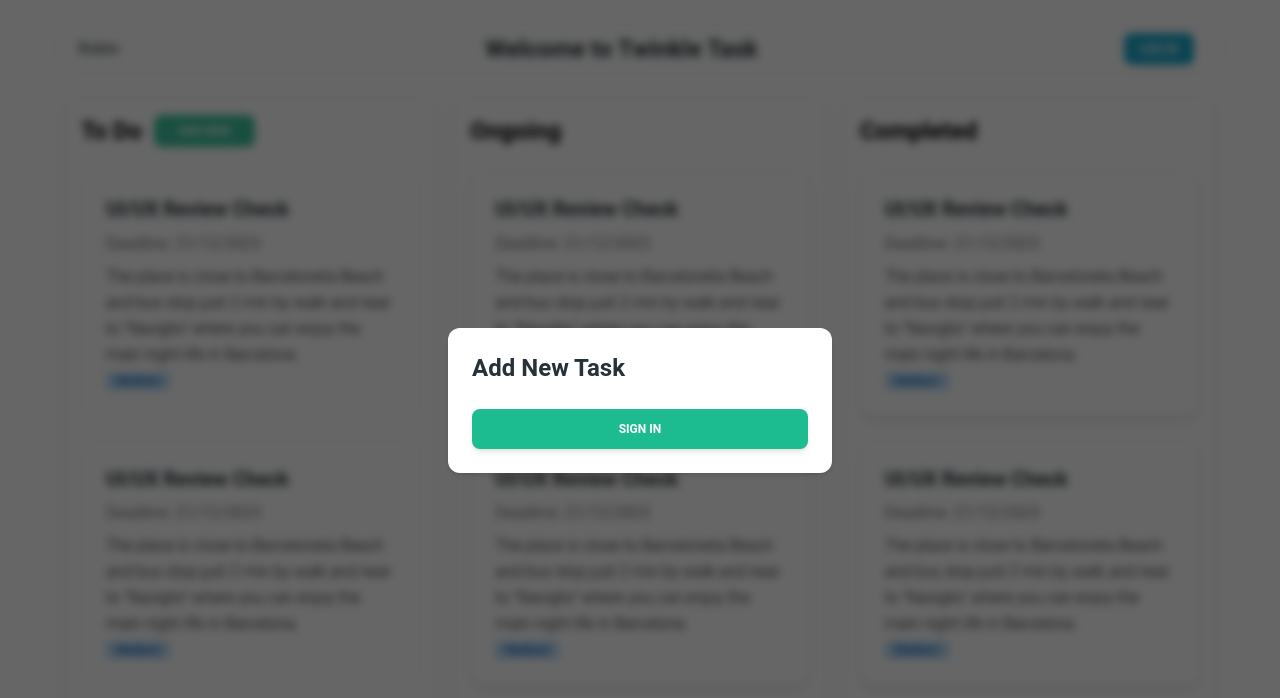
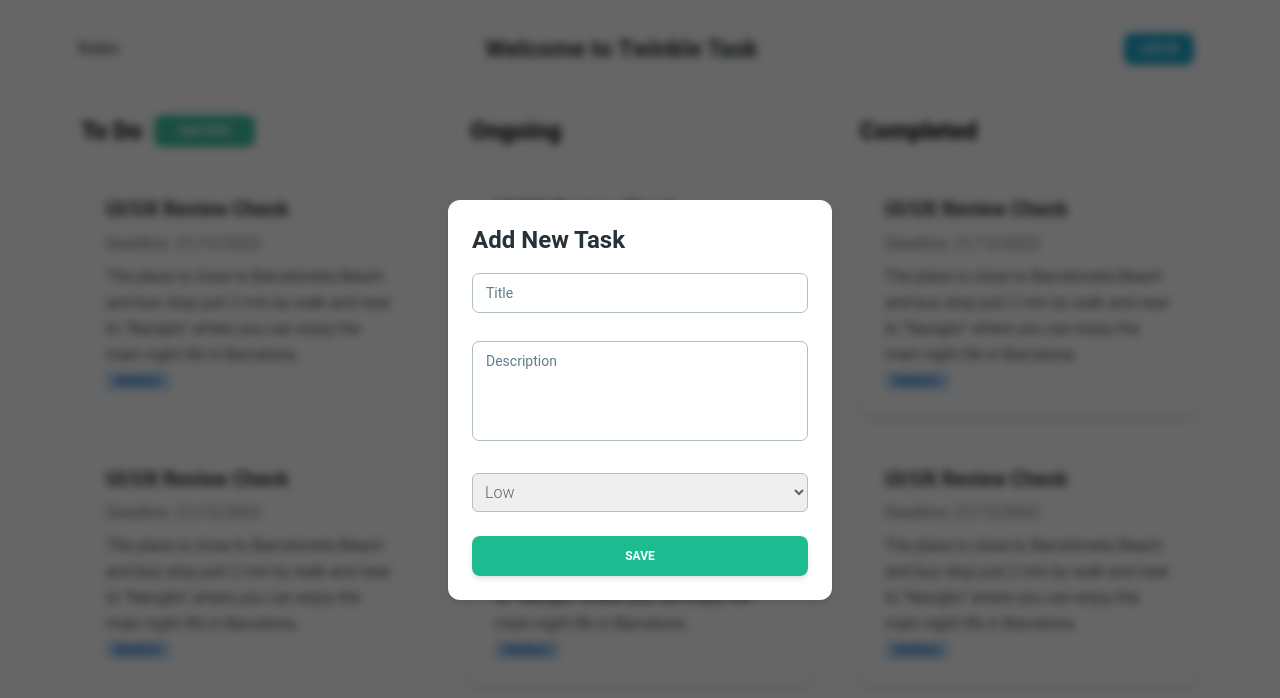
Before and after one commit to mdrobin45/task-Management-client, a React (Vite) app: page /dashboard in a window 1280 px wide. Both pictures are taken after a click on the button "ADD NEW". Shown: the top 698 px of the page. Built offline with nearby package versions, Linux system fonts and the light colour scheme; no server answers.

Commit message:
modal done

```diff
--- a/package.json
+++ b/package.json
@@ -16,6 +16,7 @@
     "firebase": "^10.7.1",
     "react": "^18.2.0",
     "react-dom": "^18.2.0",
+    "react-hook-form": "^7.49.2",
     "react-router-dom": "^6.21.0",
     "react-toastify": "^9.1.3"
   },
--- a/src/Pages/Dashboard/AddNewModal/AddNewModal.jsx
+++ b/src/Pages/Dashboard/AddNewModal/AddNewModal.jsx
@@ -4,10 +4,19 @@ import {
    CardBody,
    CardFooter,
    Dialog,
+   Input,
+   Textarea,
    Typography,
 } from "@material-tailwind/react";
+import { useForm } from "react-hook-form";
 
 const AddNewModal = ({ open, handleOpen }) => {
+   const { register, handleSubmit } = useForm();
+
+   // Form submit
+   const onSubmit = (data) => {
+      console.log(data);
+   };
    return (
       <div>
          <Dialog
@@ -16,16 +25,47 @@ const AddNewModal = ({ open, handleOpen }) => {
             handler={handleOpen}
             className="bg-transparent shadow-none">
             <Card className="mx-auto w-full max-w-[24rem]">
+               <form onSubmit={handleSubmit(onSubmit)}>
                   <CardBody className="flex flex-col gap-4">
                      <Typography variant="h4" color="blue-gray">
                         Add New Task
                      </Typography>
+
+                     <Input {...register("Title")} label="Title" />
+                     <div className="mt-3">
+                        <Textarea
+                           {...register("Description")}
+                           label="Description"
+                        />
+                     </div>
+                     <div className="mt-2">
+                        <select
+                           className="w-full p-2 border border-gray-400 rounded-md"
+                           {...register("Priority")}>
+                           <option value="Low">Low</option>
+                           <option value="Medium">Medium</option>
+                           <option value="High">High</option>
+                        </select>
+                        {/* <Select
+                           name="Priority"
+                           {...register("Req")}
+                           label="Priority">
+                           <Option value="Low">Low</Option>
+                           <Option value="Medium">Medium</Option>
+                           <Option value="High">High</Option>
+                        </Select> */}
+                     </div>
                   </CardBody>
                   <CardFooter className="pt-0">
-                  <Button className="bg-primary" onClick={handleOpen} fullWidth>
-                     Sign In
+                     <Button
+                        type="submit"
+                        className="bg-primary"
+                        onClick={handleOpen}
+                        fullWidth>
+                        Save
                      </Button>
                   </CardFooter>
+               </form>
             </Card>
          </Dialog>
       </div>
```
Also changed, not shown: 1 other file (tests, documents, lock files or other folders). Lines whose indentation alone changed are shown as unchanged.
